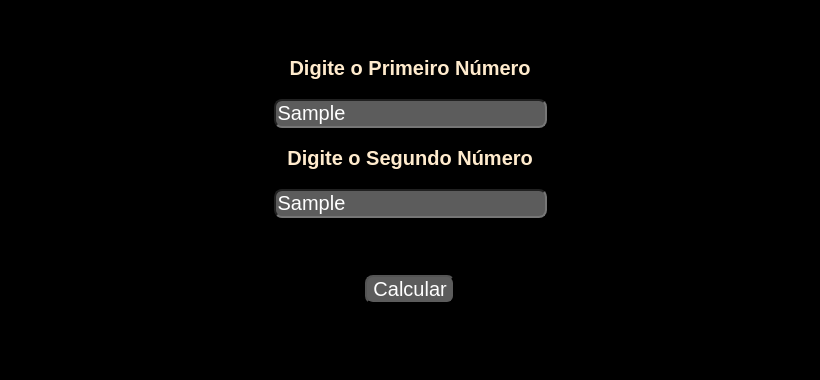
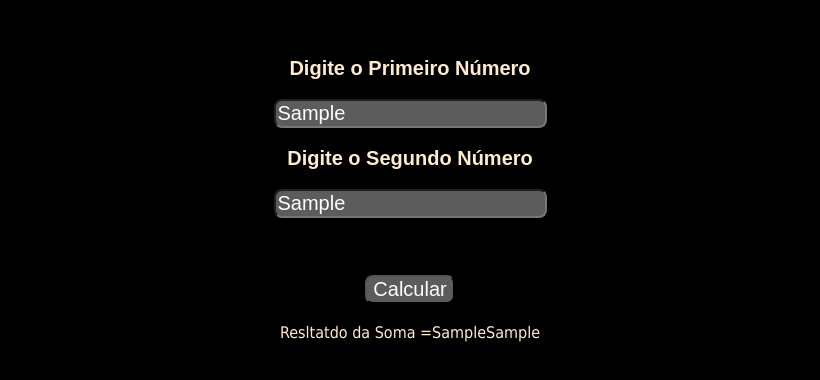
Before and after one commit to GabrielaRankel/aritimetica, a plain HTML site: page index.html in a window 1280 px wide. Both pictures are taken after typing "Sample", "Sample" into the empty fields and a click on the button "Calcular". Shown: the part 62-442 px from the top of the page, without its empty margins (230-1050 px from the left). Drawn offline with Linux system fonts and the light colour scheme.

Commit message:
Programando a Soma De Dois Números

```diff
--- a/index.html
+++ b/index.html
@@ -15,7 +15,7 @@
     <label for="num2">Digite o Segundo Número</label><br><br>
     <input type="text" id="num2"> <br><br>
     <br><br>
-    <button>Calcular</button>
+    <button onclick="calcular()">Calcular</button>
     <br><br>
     <div id="resposta"></div>
 </body>
--- a/prog.js
+++ b/prog.js
@@ -0,0 +1,9 @@
+let resposta = document.getElementById('resposta')
+
+function calcular(){
+    let num1 = (document.getElementById("num1").value)
+    let num2 = (document.getElementById("num2").value)
+    let soma = num1 + num2
+    resposta.innerHTML = 'Resltatdo da Soma =' + soma
+
+}
```
